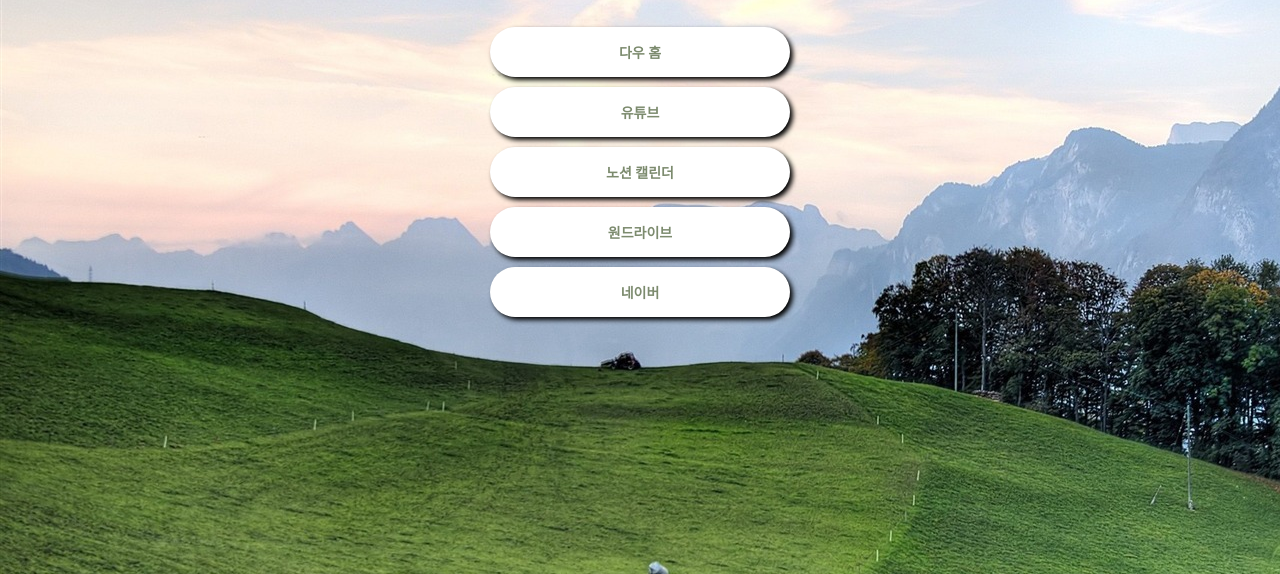
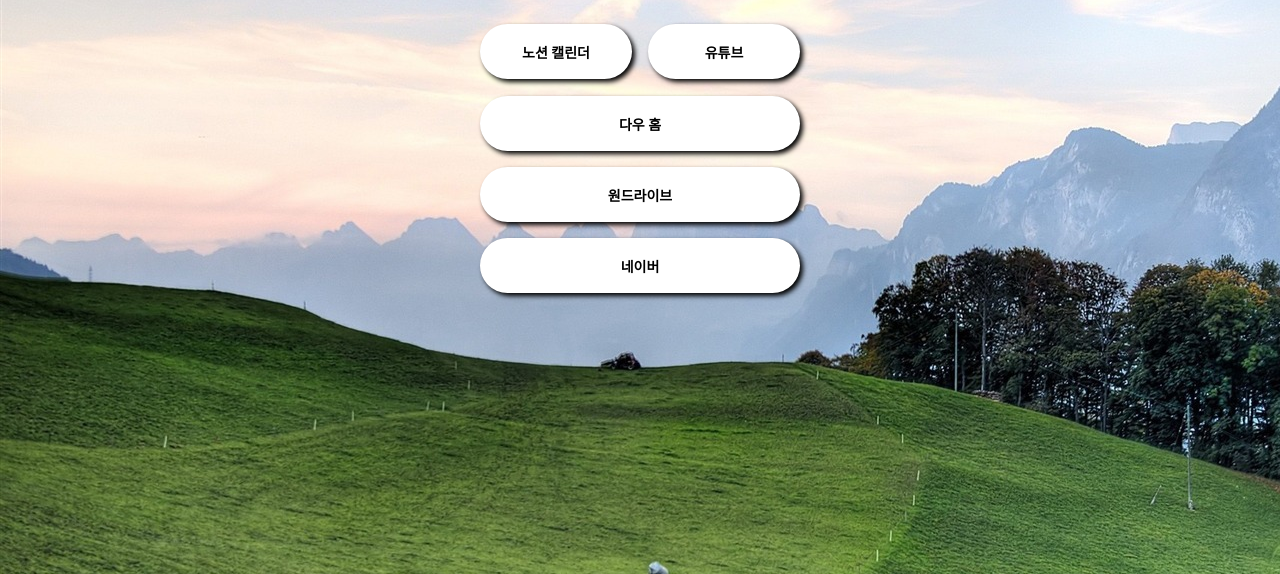
Before and after one commit to soha-firstcnd/mypage, a plain HTML site: page index.html in a window 1280 px wide. Shown: the part 226-800 px from the top of the page. Drawn offline with Linux system fonts and the light colour scheme; a web font is replaced by a local one.

Commit message:
Update index.html

```diff
--- a/index.html
+++ b/index.html
@@ -1,8 +1,6 @@
 <!DOCTYPE html>
 <html>
 <head>
-    <!-- 웹페이지 보이지는 않지만, 필요한 설정을 해두는 곳이에요.
-    우리가 집을 위해 미리 생각 해놓은 것을 적어두는 곳이라고 할 수 있죠!-->
     <meta charset="UTF-8" />
     <meta http-equiv="X-UA-Compatible" content="IE=edge" />
     <meta name="viewport" content="width=device-width, initial-scale=1.0" />
@@ -16,12 +14,10 @@
         * {
             font-family: "Pretendard",serif;
         }
-
         body {
-            background-color:#FFD0DA;
+            background-color:white;
             background-image: url(tks2.jpg);
-        }
-
+                }
         .profile {
             width: 100px;
             height: 100px;
@@ -34,69 +30,76 @@
             background-position: center;
             background-size: cover;
         }
-
         .main {
-            color: #ffffff;
-            font-size: 20px;
-
+            color : #000000;
+            font-size: 18px;
+            size : 20px;
             margin-top: 30px;
             margin-bottom: 10px;
         }
-
         .sub {
-            color: #ffffff;
+            color : #000000;
             font-size: 14px;
+            font-weight: 400;
+            size : 14px;
 
             margin-top: 0px;
             margin-bottom: 30px;
         }
-
-        .wrap{
-            /*박스 중앙정렬*/
-
-            /*박스 설정
-            background-color: green;
-            */
-
+        .wrap {
             width: 300px;
             margin: 30px auto 0px auto;
 
-            /*박스 내부 중앙정렬*/
             display: flex;
             flex-direction: column;
             justify-content: center;
             align-items: center;
         }
-
-        .wrap > a {
-            width: 300px;
-            height: 50px;
-
-            background-color: #ffffff;
-            border-radius: 50px;
-
-            margin-bottom: 10px;
+        .bigbutton {
+            width: 320px;
+            height: 55px;
+            border-radius: 100px;
+            background-color: white;
+            margin-bottom: 16px;
 
             font-size: 14px;
             font-weight: bold;
-            color: #7c8b6e;
-
+            color:#000000;
             display: flex;
             flex-direction: column;
             justify-content: center;
             align-items: center;
+            text-decoration: none;
+            box-shadow: 3px 3px 5px 0px black;
+        }
+        .minibutton {
+            width: 152px;
+            height: 55px;
+            border-radius: 100px;
+            background-color: white;
 
+            font-size: 14px;
+            font-weight: bold;
+            color:#000000;
+            display: flex;
+            flex-direction: row;
+            justify-content: center;
+            align-items: center;
             text-decoration: none;
 
             box-shadow: 3px 3px 5px 0px black;
+            margin: 0px 8px 17px 8px;
         }
-
-        .wrap > a:hover{
+        .buttons {
+            display: flex;
+        }
+        .wrap > a:hover {
             background-color: #f2f2f2;
-            color: #2f352a;
+        }
+        .buttons > a:hover {
+            background-color: #f2f2f2;
         }
     </style>
-
 </head>
 <body>
     <div class="wrap">
@@ -104,12 +107,14 @@
         <h1 class="main">바로가기</h1>
         <p class="sub">김소하_퍼스트씨앤디</p>
 
-        <a target="_blank" href="https://firstcorea.daouoffice.com/app/home">다우 홈</a>
-        <a target="_blank" href="https://www.youtube.com/">유튜브</a>
-        <a target="_blank" href="https://www.notion.so/5e81dd8bd1494b2fb7e607aa28a10d8c">노션 캘린더</a>
-        <a target="_blank" href="https://onedrive.live.com/?authkey=%21AlS6SP5WYOy13gE&id=E1DED88327E4B288%2121891&cid=E1DED88327E4B288&mid=4092A5D483C305AC%21175&mcid=4092A5D483C305AC&sd=1">원드라이브</a>
-        <a target="_blank" href="https://www.naver.com/">네이버</a>
-    </div>
+        <div class="buttons">
+            <a class="minibutton"  target="_blank" href="https://www.notion.so/5e81dd8bd1494b2fb7e607aa28a10d8c">노션 캘린더</a>
+            <a class="minibutton"  target="_blank" href="https://www.youtube.com/">유튜브</a></div>
+
+        <a class="bigbutton"target="_blank" href="https://firstcorea.daouoffice.com/app/home">다우 홈</a>
+        <a class="bigbutton"target="_blank" href="https://onedrive.live.com/?authkey=%21AlS6SP5WYOy13gE&id=E1DED88327E4B288%2121891&cid=E1DED88327E4B288&mid=4092A5D483C305AC%21175&mcid=4092A5D483C305AC&sd=1">원드라이브</a>
+        <a class="bigbutton"target="_blank" href="https://www.naver.com/">네이버</a>
+
 
 </body>
 </html>
```
